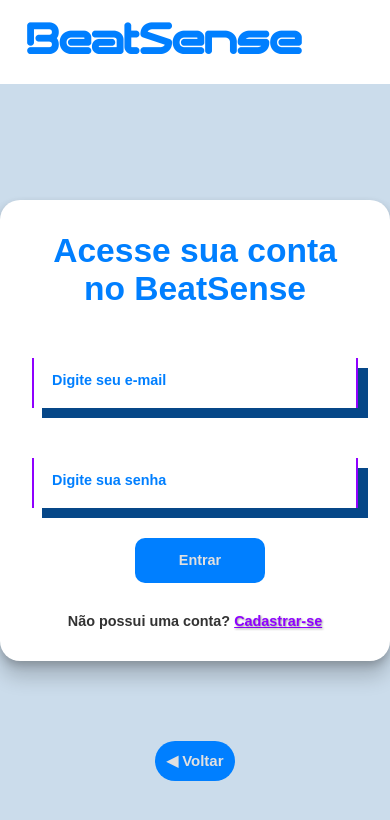
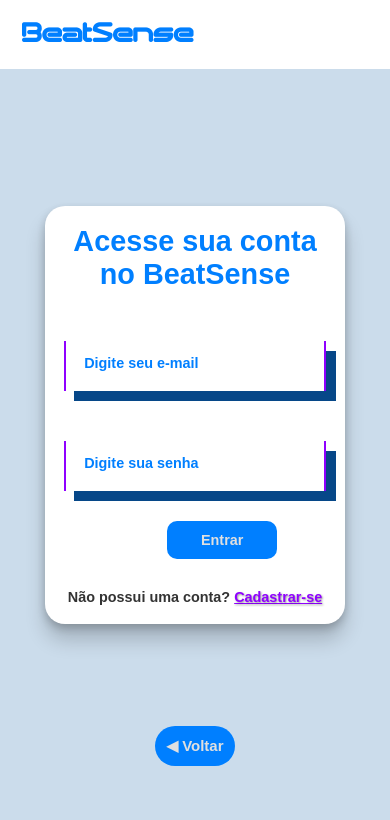
Before and after one commit to BrenoNevess/BeatSense, a PHP site: page /login.html in a window 390 px wide. Shown: the top 820 px of the page. Run offline with PHP 8.4, Linux system fonts and the light colour scheme; some web fonts are replaced.

Commit message:
Adicionado responsividade

```diff
--- a/src/styles/loginstyle.css
+++ b/src/styles/loginstyle.css
@@ -222,3 +222,44 @@ p{
 .wrapper .label:hover {
     cursor:auto;
 }
+
+@media (max-width: 1024px) {
+    h1 {
+        font-size: 35px;
+    }
+    .container {
+        align-items: center;
+    }
+}
+
+@media (max-width: 768px) {
+    h1 {
+        font-size: 30px;
+    }
+    .login {
+        max-width: 350px;
+        padding: 1.5rem;
+    }
+    .enviar {
+        width: 120px;
+        height: 40px;
+    }
+}
+
+@media (max-width: 480px) {
+    h1 {
+        font-size: 25px;
+        margin: 0 10px;
+    }
+    h2 {
+        font-size: 1.8rem;
+    }
+    .login {
+        max-width: 300px;
+        padding: 1.2rem;
+    }
+    .enviar {
+        width: 110px;
+        height: 38px;
+    }
+}
```
Also changed, not shown: src/styles/cadastro.css (+44 -1 lines), src/styles/index.css (+55 -14 lines).
